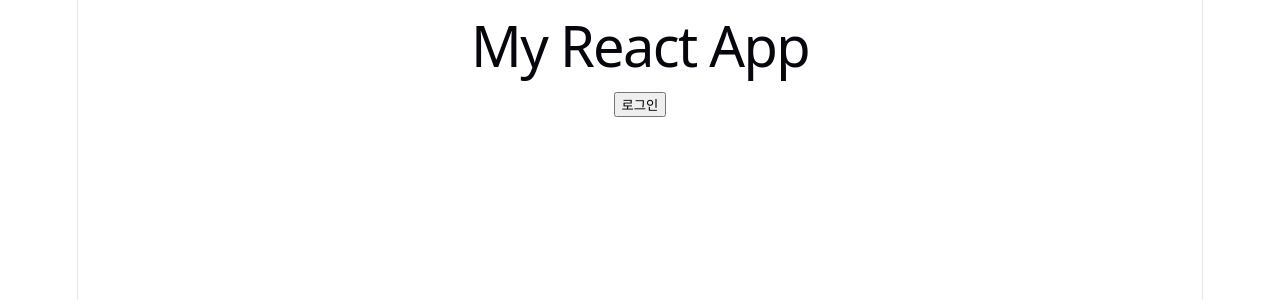
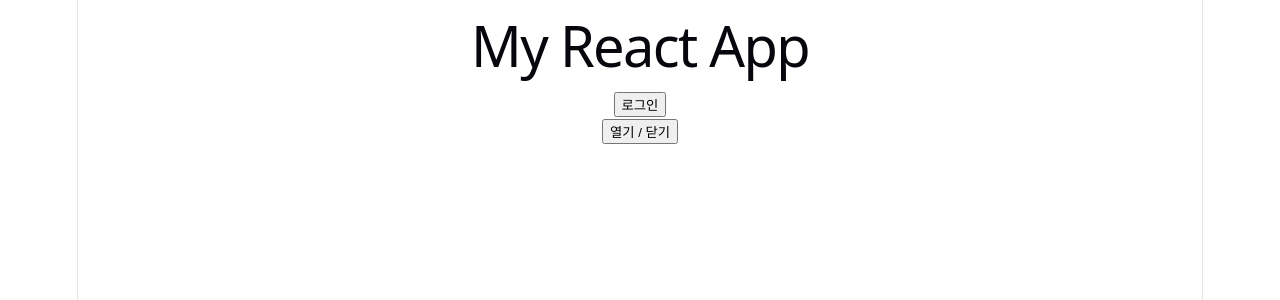
Before and after one commit to kghyung/react-study, a React (Vite) app: page / in a window 1280 px wide. Shown: the top 300 px of the page. Built offline with nearby package versions, Linux system fonts and the light colour scheme.

Commit message:
Add useToggle and useLocalStorage hooks; implement toggle functionality in HomePage

```diff
--- /dev/null
+++ b/src/hooks/useToggle.js
@@ -0,0 +1,13 @@
+import {useState} from "react"
+
+function useToggle(initialValue = false) {
+  const [value, setValue] = useState(initialValue)
+
+  const toggle = () => {
+    setValue(prev => !prev)
+  }
+
+  return [value, toggle]
+}
+
+export default useToggle
--- a/src/pages/HomePage.jsx
+++ b/src/pages/HomePage.jsx
@@ -1,9 +1,17 @@
-import { Link } from "react-router-dom"
+import useToggle from "../hooks/useToggle"
 
 function HomePage() {
+  const [isOpen, toggle] = useToggle(false)
+
   return (
     <div>
+      <button onClick={toggle}>
+        열기 / 닫기
+      </button>
 
+      {isOpen && (
+        <p>내용이 열렸습니다!!!!!</p>
+      )}
     </div>
   )
 }
```
Also changed, not shown: src/hooks/useLocalStorage.js (added, +26 -0 lines).
